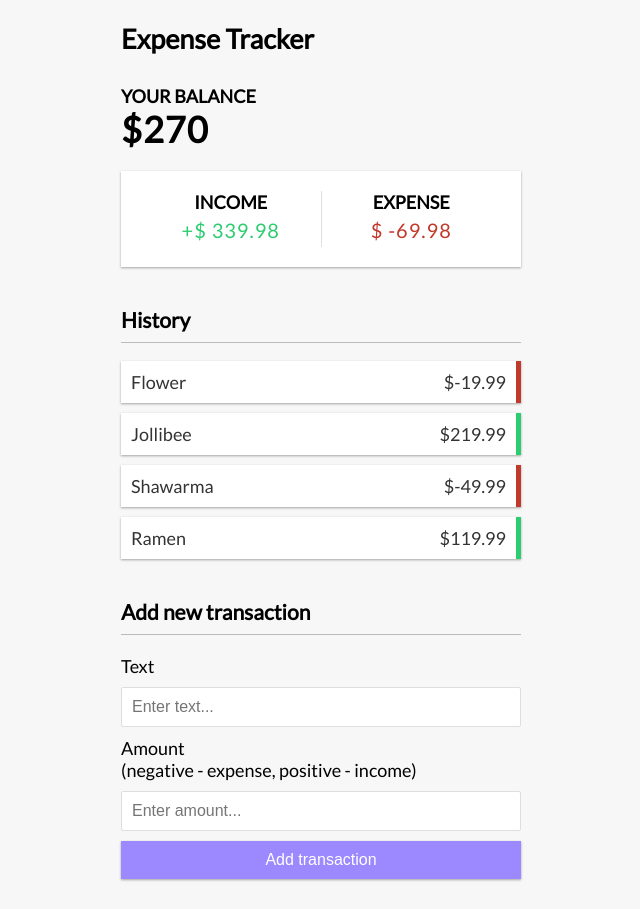
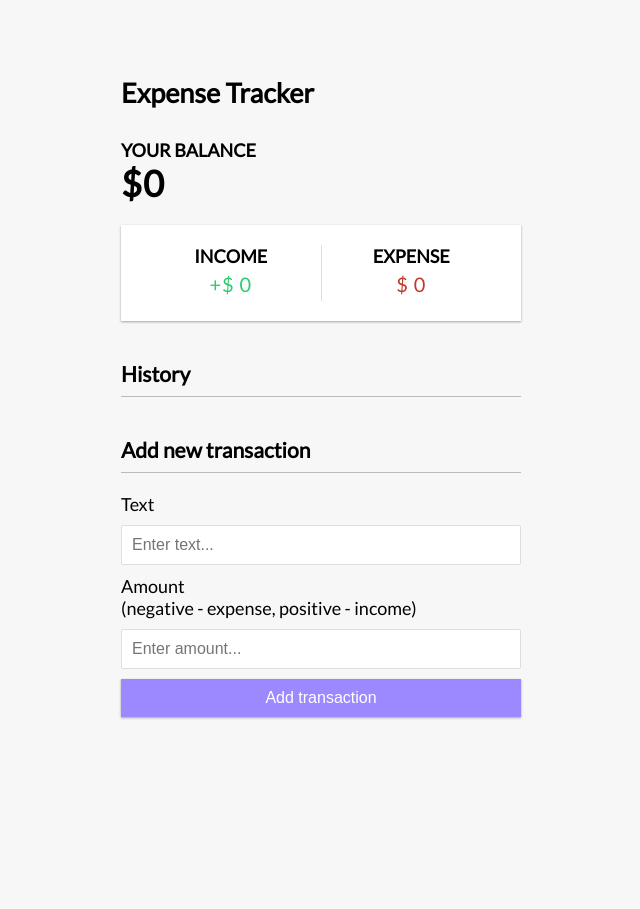
Before and after one commit to iancallo1/VUE-expense-Tracker-Practice, a Vue app: page / in a window 1280 px wide. Shown: the whole page, without its empty margins (319-959 px from the left). After the commit the page ends 800 px from the top, so only its background shows below. Built offline with nearby package versions, Linux system fonts and the light colour scheme.

Commit message:
Finalize Basic Development

```diff
--- a/src/App.vue
+++ b/src/App.vue
@@ -10,7 +10,7 @@
         <TransactionList :transactions="transactions"
         @transactionDeleted="handleTransactionDeleted"/>
 
-        <AddTransaction @transaction-submitted="handleTransactionSubmitted"/>
+        <AddTransaction @transactionSubmitted="handleTransactionSubmitted"/>
 
 
      </div>
@@ -28,16 +28,21 @@
 
 import { useToast } from 'vue-toastification'
 
-import {ref, computed} from 'vue';
+import {ref, computed, onMounted} from 'vue';
 
 const toast = useToast();
 
-const transactions = ref ([
-        {id:1,text:'Flower',amount:-19.99},
-        {id:2,text:'Jollibee',amount:219.99},
-        {id:3,text:'Shawarma',amount:-49.99},
-        {id:4,text:'Ramen',amount:119.99},
-])
+const transactions = ref ([ ]);
+
+onMounted(() => {
+    const savedTransactions = JSON.parse(localStorage.getItem
+    ('transactions'));
+
+    if(savedTransactions) {
+        transactions.value = savedTransactions;
+    }
+
+});
 
 // This is how I got Total or 'Your Balance'
 const total = computed (() => {
@@ -73,6 +78,8 @@
         amount: transactionData.amount
     });
 
+    saveTransactionsToLocalStorage();
+
    toast.success('Transaction added');
     console.log(generateUniqueId());
 };
@@ -86,7 +93,15 @@
 const handleTransactionDeleted = (id) => {
     transactions.value = transactions.value.filter((transaction) =>
     transaction.id !== id);
+
+    saveTransactionsToLocalStorage();
+
     toast.success('Transaction deleted');
 };
 
+// Saving stuff to local storage
+    const saveTransactionsToLocalStorage = () => {
+        localStorage.setItem('transactions',
+        JSON.stringify(transactions.value));
+    };
 </script>
```
